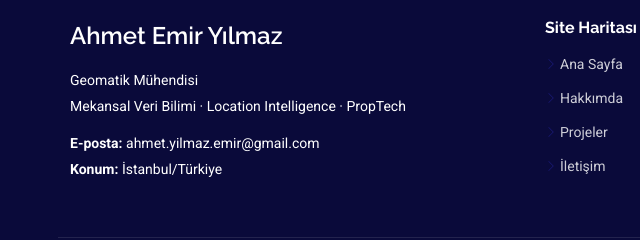
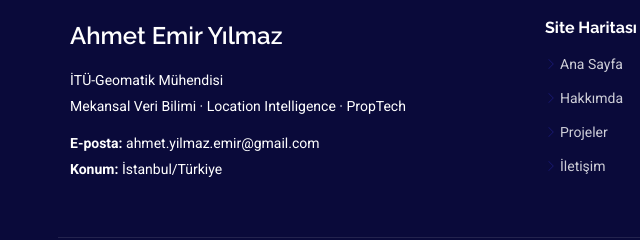
Before and after one commit to aemiry/aemiry.github.io, a plain HTML site: page index.html in a window 1280 px wide. Shown: the part 1537-1777 px from the top of the page, 12-652 px from the left. Drawn offline with Linux system fonts and the light colour scheme.

Commit message:
Update footer profession description

```diff
--- a/index.html
+++ b/index.html
@@ -181,7 +181,7 @@
             <span class="sitename">Ahmet Emir Yılmaz</span>
           </a>
           <div class="footer-contact pt-3">
-            <p>Geomatik Mühendisi</p>
+            <p>İTÜ-Geomatik Mühendisi</p>
             <p>Mekansal Veri Bilimi · Location Intelligence · PropTech</p>
             <p class="mt-3"><strong>E-posta:</strong> <span>ahmet.yilmaz.emir@gmail.com</span></p>
             <p><strong>Konum:</strong> <span>İstanbul/Türkiye</span></p>
```
